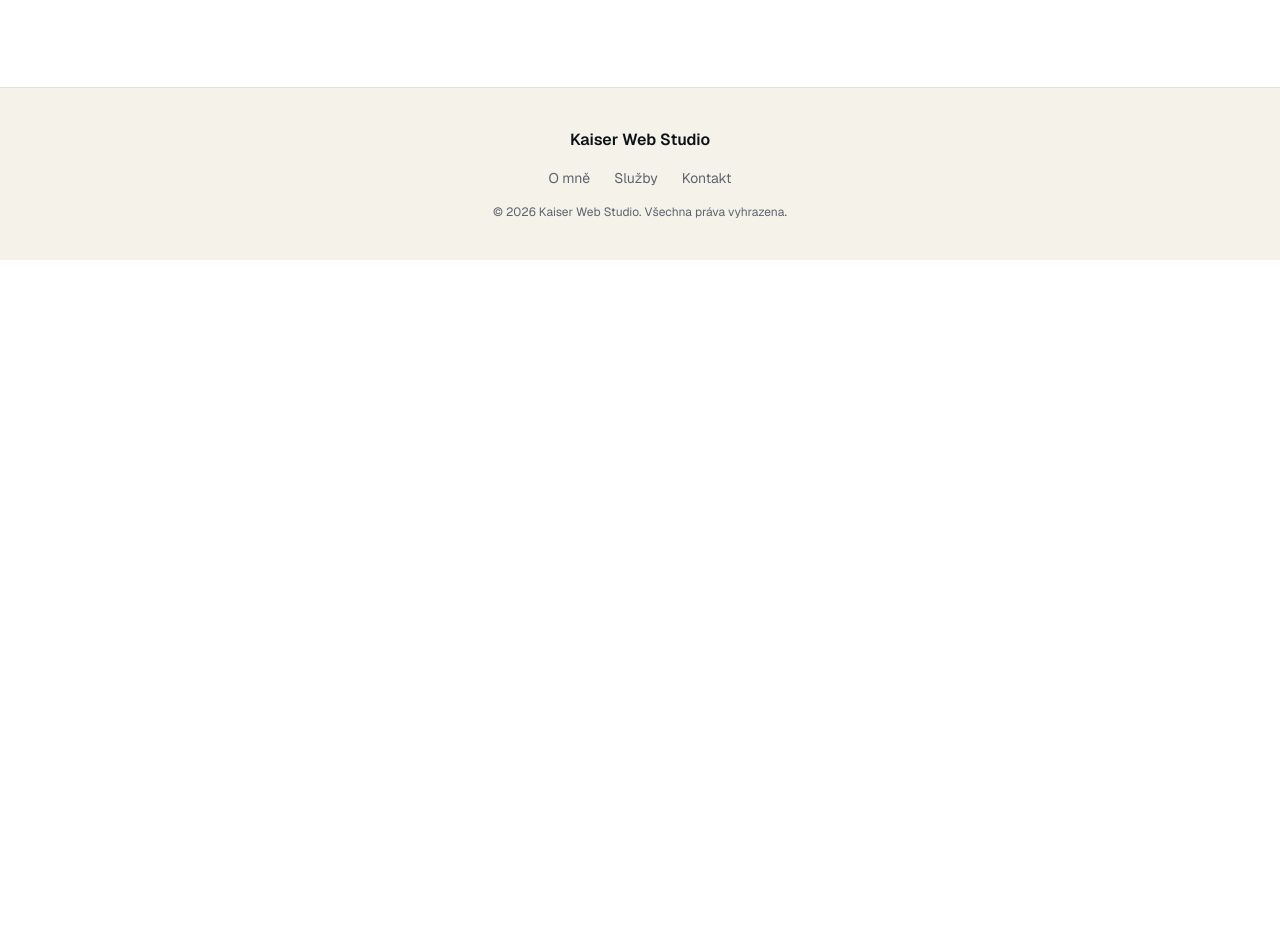
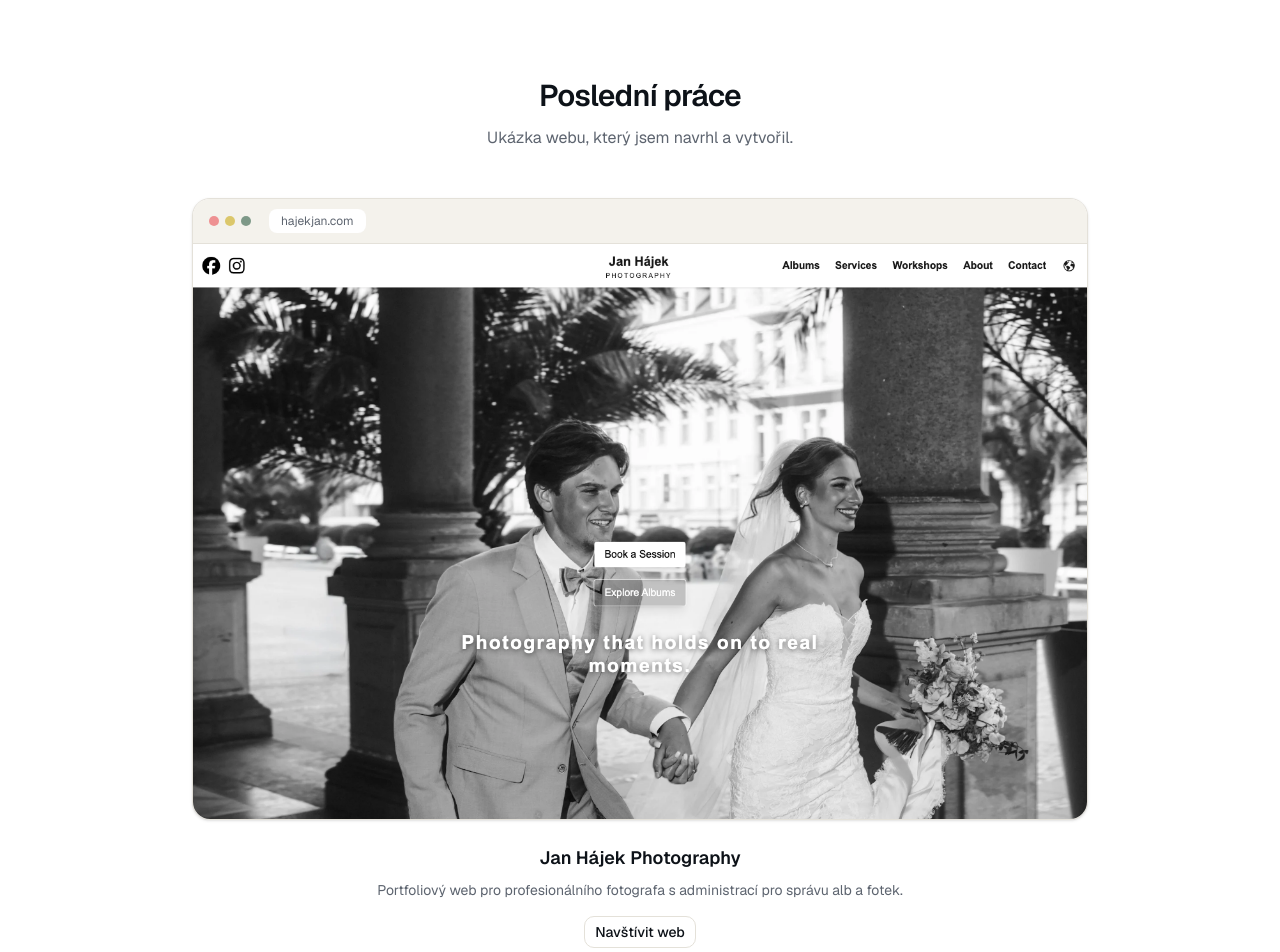
Before and after one commit to Tomas-Kaiser/kaiserwebstudio, a Next.js app: page /cs in a window 1280 px wide. Shown: the part 540-1492 px from the top of the page. Before the commit the page ends 800 px from the top, so only its background shows below. Built offline with nearby package versions, Linux system fonts and the light colour scheme.

Commit message:
Add showcase section with portfolio project preview

```diff
--- a/messages/cs.json
+++ b/messages/cs.json
@@ -18,6 +18,13 @@
     "primaryCta": "Nezávazná nabídka",
     "secondaryCta": "Zobrazit služby"
   },
+  "Showcase": {
+    "title": "Poslední práce",
+    "subtitle": "Ukázka webu, který jsem navrhl a vytvořil.",
+    "projectTitle": "Jan Hájek Photography",
+    "projectDescription": "Portfoliový web pro profesionálního fotografa s administrací pro správu alb a fotek.",
+    "cta": "Navštívit web"
+  },
   "Footer": {
     "copyright": "© {year} Kaiser Web Studio. Všechna práva vyhrazena."
   }
--- a/messages/en.json
+++ b/messages/en.json
@@ -18,6 +18,13 @@
     "primaryCta": "Get a free quote",
     "secondaryCta": "See services"
   },
+  "Showcase": {
+    "title": "Recent work",
+    "subtitle": "A look at a site I've designed and built.",
+    "projectTitle": "Jan Hájek Photography",
+    "projectDescription": "A portfolio site for a professional photographer, with an admin area for managing albums and photos.",
+    "cta": "Visit site"
+  },
   "Footer": {
     "copyright": "© {year} Kaiser Web Studio. All rights reserved."
   }
--- a/src/app/[locale]/page.tsx
+++ b/src/app/[locale]/page.tsx
@@ -1,3 +1,4 @@
+import Image from "next/image";
 import { useTranslations } from "next-intl";
 import { Link } from "@/i18n/navigation";
 import { Badge } from "@/components/ui/badge";
@@ -5,9 +6,11 @@ import { Button } from "@/components/ui/button";
 
 export default function Home() {
   const t = useTranslations("Home");
+  const tShowcase = useTranslations("Showcase");
 
   return (
-    <main className="flex flex-1 flex-col items-center justify-center gap-6 px-4 py-24 text-center">
+    <main className="flex flex-1 flex-col">
+      <section className="flex flex-col items-center justify-center gap-6 px-4 py-24 text-center">
         <Badge variant="secondary">{t("eyebrow")}</Badge>
 
         <h1 className="max-w-2xl text-4xl font-semibold tracking-tight text-balance sm:text-5xl">
@@ -31,6 +34,69 @@ export default function Home() {
             {t("secondaryCta")}
           </Button>
         </div>
+      </section>
+
+      <section className="border-t border-border px-4 py-20">
+        <div className="mx-auto max-w-4xl">
+          <div className="mx-auto max-w-xl text-center">
+            <h2 className="text-3xl font-semibold tracking-tight">
+              {tShowcase("title")}
+            </h2>
+            <p className="mt-3 text-muted-foreground">
+              {tShowcase("subtitle")}
+            </p>
+          </div>
+
+          <div className="mt-12 overflow-hidden rounded-2xl border border-border bg-card shadow-sm">
+            <div className="flex items-center gap-1.5 border-b border-border bg-muted px-4 py-2.5">
+              <span className="h-2.5 w-2.5 rounded-full bg-destructive/40" />
+              <span className="h-2.5 w-2.5 rounded-full bg-brand-yellow/60" />
+              <span className="h-2.5 w-2.5 rounded-full bg-brand-green/50" />
+              <span className="ml-3 rounded-md bg-background px-3 py-1 text-xs text-muted-foreground">
+                hajekjan.com
+              </span>
+            </div>
+            <div className="relative aspect-[3/4] w-full overflow-hidden sm:hidden">
+              <Image
+                src="/images/showcase/hajekjan-mobile.png"
+                alt={tShowcase("projectTitle")}
+                fill
+                className="object-cover object-[center_35%]"
+              />
+            </div>
+            <Image
+              src="/images/showcase/hajekjan.png"
+              alt={tShowcase("projectTitle")}
+              width={1400}
+              height={900}
+              className="hidden w-full sm:block"
+            />
+          </div>
+
+          <div className="mx-auto mt-6 flex max-w-xl flex-col items-center gap-2 text-center">
+            <h3 className="text-lg font-semibold">
+              {tShowcase("projectTitle")}
+            </h3>
+            <p className="text-sm text-muted-foreground">
+              {tShowcase("projectDescription")}
+            </p>
+            <Button
+              variant="outline"
+              className="mt-2"
+              nativeButton={false}
+              render={
+                <a
+                  href="https://www.hajekjan.com"
+                  target="_blank"
+                  rel="noopener noreferrer"
+                />
+              }
+            >
+              {tShowcase("cta")}
+            </Button>
+          </div>
+        </div>
+      </section>
     </main>
   );
 }
```
Also changed, not shown: public/images/showcase/hajekjan-mobile.png (added), public/images/showcase/hajekjan.png (added). Lines whose indentation alone changed are shown as unchanged.
